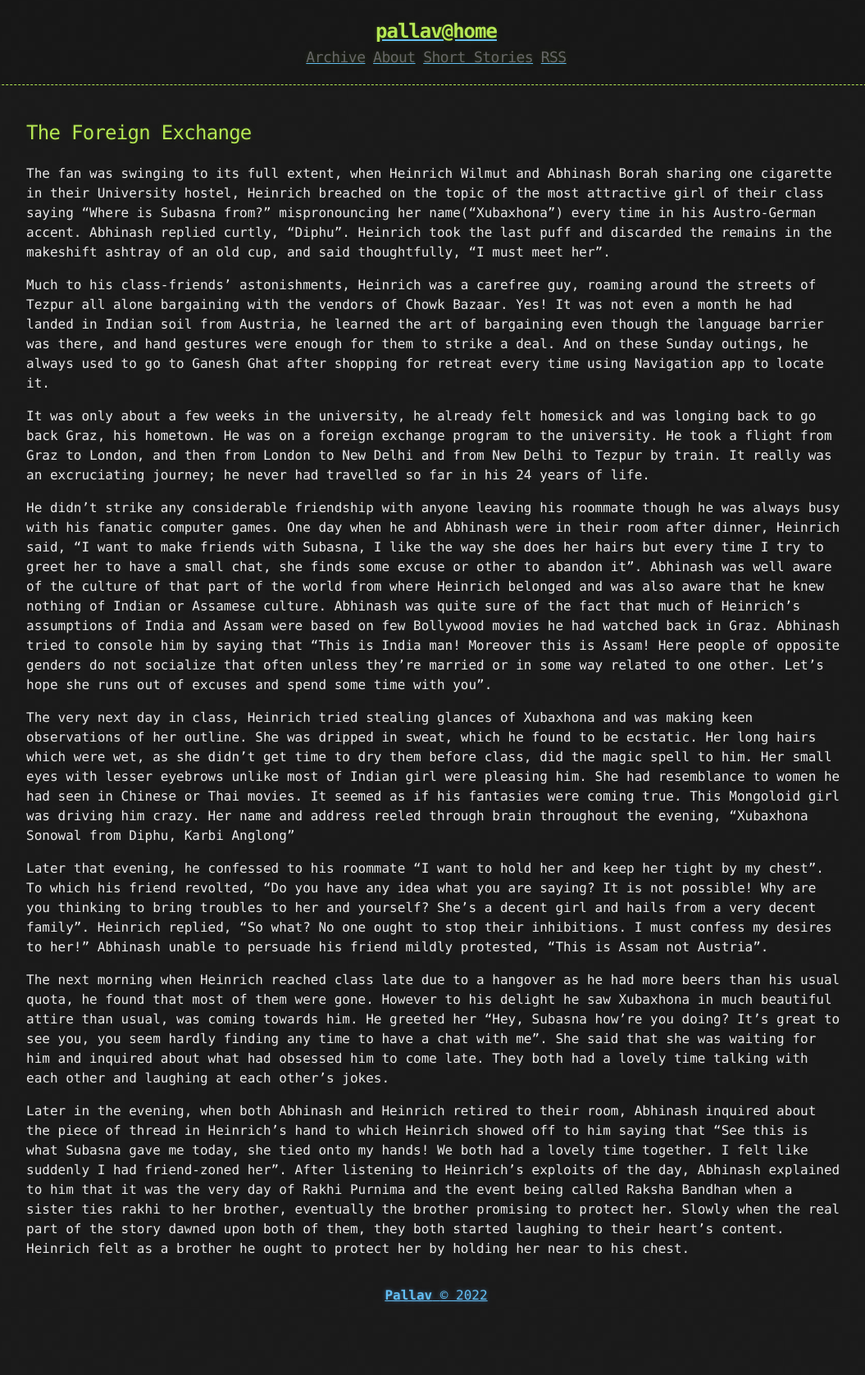
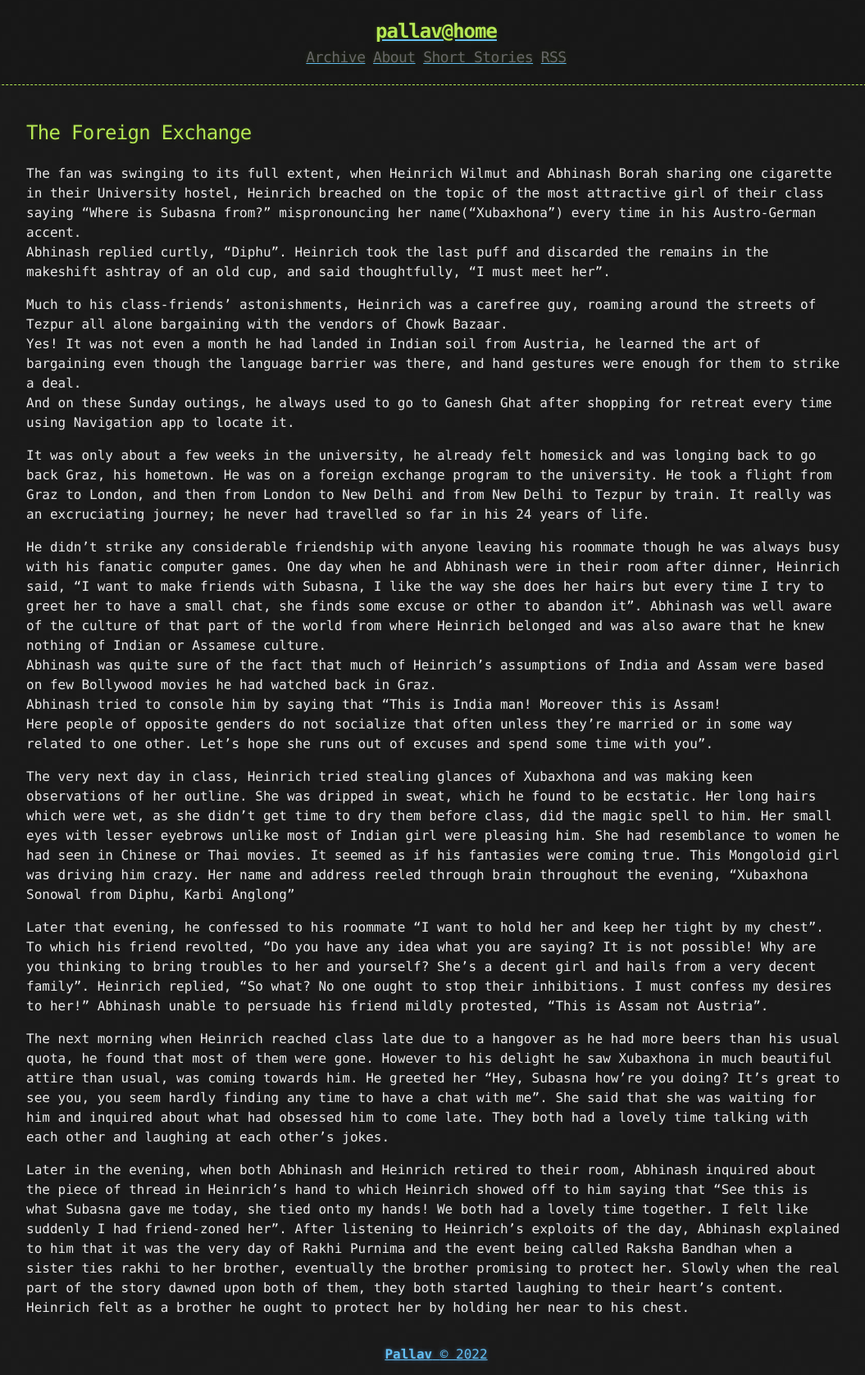
Before and after one commit to pallavsen007/pallavsen007.github.io, a Jekyll site: the page built from short_stories/2022-10-13-Foreign-Exchange.md, in a window 1280 px wide. Shown: the whole page at 82% size, without its empty margins (108-1163 px from the left). Built offline with Jekyll 4.4.1, drawn with Linux system fonts in a browser that asks for light colours; our own code applies the rules of GitHub Pages for plain Markdown files; before the commit the page ends 1606 px from its top, so only the background shows below that.

Commit message:
changed the format

```diff
--- a/short_stories/2022-10-13-Foreign-Exchange.md
+++ b/short_stories/2022-10-13-Foreign-Exchange.md
@@ -8,24 +8,24 @@ published: true
 The fan was swinging to its full extent, when Heinrich Wilmut and Abhinash
 Borah sharing one cigarette in their University hostel, Heinrich breached on the
 topic of the most attractive girl of their class saying “Where is Subasna from?”
-mispronouncing her name(“Xubaxhona”) every time in his Austro-German accent.
+mispronouncing her name(“Xubaxhona”) every time in his Austro-German accent.<br>
 Abhinash replied curtly, “Diphu”. Heinrich took the last puff and discarded the
 remains in the makeshift ashtray of an old cup, and said thoughtfully, “I must meet
-her”.
+her”. <br>
 
 Much to his class-friends’ astonishments, Heinrich was a carefree guy, roaming
 around the streets of Tezpur all alone bargaining with the vendors of Chowk
-Bazaar. Yes! It was not even a month he had landed in Indian soil from Austria, he
+Bazaar.<br> Yes! It was not even a month he had landed in Indian soil from Austria, he
 learned the art of bargaining even though the language barrier was there, and hand
-gestures were enough for them to strike a deal. And on these Sunday outings, he
-always used to go to Ganesh Ghat after shopping for retreat every time using
-Navigation app to locate it.
+gestures were enough for them to strike a deal.<br>
+ And on these Sunday outings, he always used to go to Ganesh Ghat after
+shopping for retreat every time using Navigation app to locate it.<br>
 
 It was only about a few weeks in the university, he already felt homesick and was
 longing back to go back Graz, his hometown. He was on a foreign exchange
 program to the university. He took a flight from Graz to London, and then from
 London to New Delhi and from New Delhi to Tezpur by train. It really was an
-excruciating journey; he never had travelled so far in his 24 years of life.
+excruciating journey; he never had travelled so far in his 24 years of life.<br>
 
 He didn’t strike any considerable friendship with anyone leaving his roommate
 though he was always busy with his fanatic computer games. One day when he and
@@ -33,13 +33,13 @@ Abhinash were in their room after dinner, Heinrich said, “I want to make frien
 with Subasna, I like the way she does her hairs but every time I try to greet her to
 have a small chat, she finds some excuse or other to abandon it”. Abhinash was
 well aware of the culture of that part of the world from where Heinrich belonged
-and was also aware that he knew nothing of Indian or Assamese culture. Abhinash
-was quite sure of the fact that much of Heinrich’s assumptions of India and Assam
-were based on few Bollywood movies he had watched back in Graz. Abhinash
-tried to console him by saying that “This is India man! Moreover this is Assam!
+and was also aware that he knew nothing of Indian or Assamese culture.<br>
+Abhinash was quite sure of the fact that much of Heinrich’s assumptions of India and Assam
+were based on few Bollywood movies he had watched back in Graz.<br>
+Abhinash tried to console him by saying that “This is India man! Moreover this is Assam!<br>
 Here people of opposite genders do not socialize that often unless they’re married
 or in some way related to one other. Let’s hope she runs out of excuses and spend
-some time with you”.
+some time with you”.<br>
 
 The very next day in class, Heinrich tried stealing glances of Xubaxhona and was
 making keen observations of her outline. She was dripped in sweat, which he
@@ -48,7 +48,7 @@ them before class, did the magic spell to him. Her small eyes with lesser eyebro
 unlike most of Indian girl were pleasing him. She had resemblance to women he
 had seen in Chinese or Thai movies. It seemed as if his fantasies were coming true.
 This Mongoloid girl was driving him crazy. Her name and address reeled through
-brain throughout the evening, “Xubaxhona Sonowal from Diphu, Karbi Anglong”
+brain throughout the evening, “Xubaxhona Sonowal from Diphu, Karbi Anglong”<br>
 
 Later that evening, he confessed to his roommate “I want to hold her and keep her
 tight by my chest”. To which his friend revolted, “Do you have any idea what you
@@ -56,7 +56,7 @@ are saying? It is not possible! Why are you thinking to bring troubles to her an
 yourself? She’s a decent girl and hails from a very decent family”. Heinrich
 replied, “So what? No one ought to stop their inhibitions. I must confess my
 desires to her!” Abhinash unable to persuade his friend mildly protested, “This is
-Assam not Austria”.
+Assam not Austria”.<br>
 
 The next morning when Heinrich reached class late due to a hangover as he had
 more beers than his usual quota, he found that most of them were gone. However
@@ -64,7 +64,7 @@ to his delight he saw Xubaxhona in much beautiful attire than usual, was coming
 towards him. He greeted her “Hey, Subasna how’re you doing? It’s great to see
 you, you seem hardly finding any time to have a chat with me”. She said that she
 was waiting for him and inquired about what had obsessed him to come late. They
-both had a lovely time talking with each other and laughing at each other’s jokes.
+both had a lovely time talking with each other and laughing at each other’s jokes.<br>
 
 Later in the evening, when both Abhinash and Heinrich retired to their room,
 Abhinash inquired about the piece of thread in Heinrich’s hand to which Heinrich
@@ -75,4 +75,4 @@ explained to him that it was the very day of Rakhi Purnima and the event being
 called Raksha Bandhan when a sister ties rakhi to her brother, eventually the
 brother promising to protect her. Slowly when the real part of the story dawned
 upon both of them, they both started laughing to their heart’s content. Heinrich felt
-as a brother he ought to protect her by holding her near to his chest.
+as a brother he ought to protect her by holding her near to his chest.<br>
```
